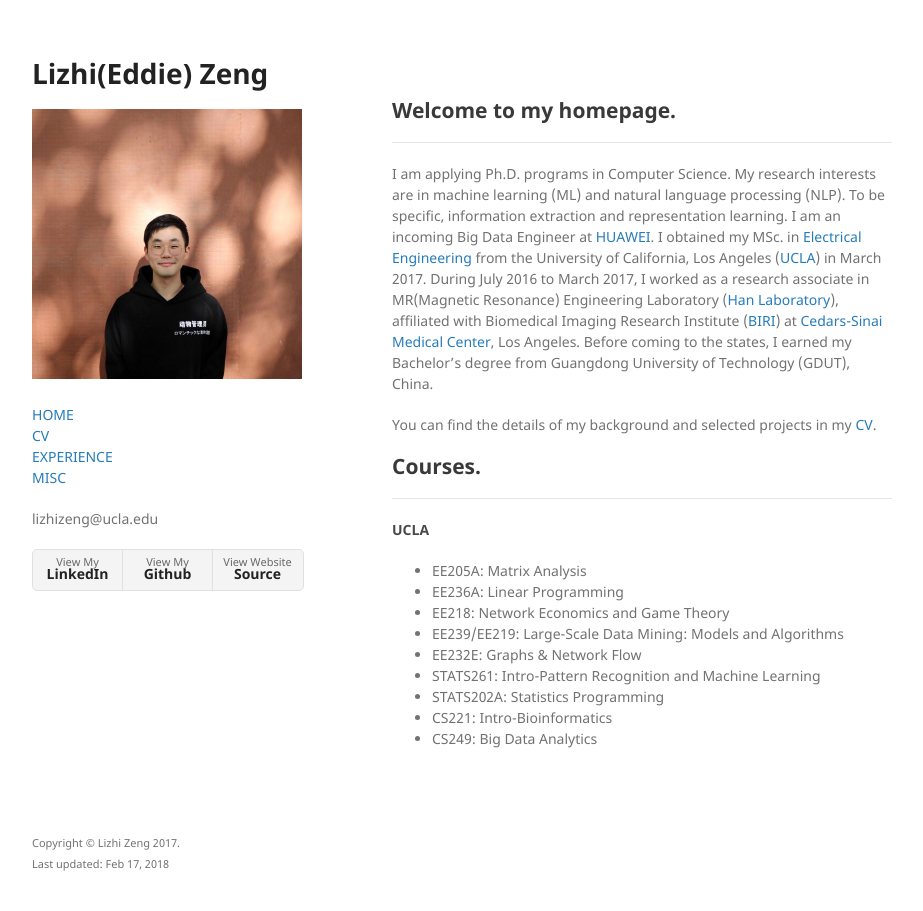
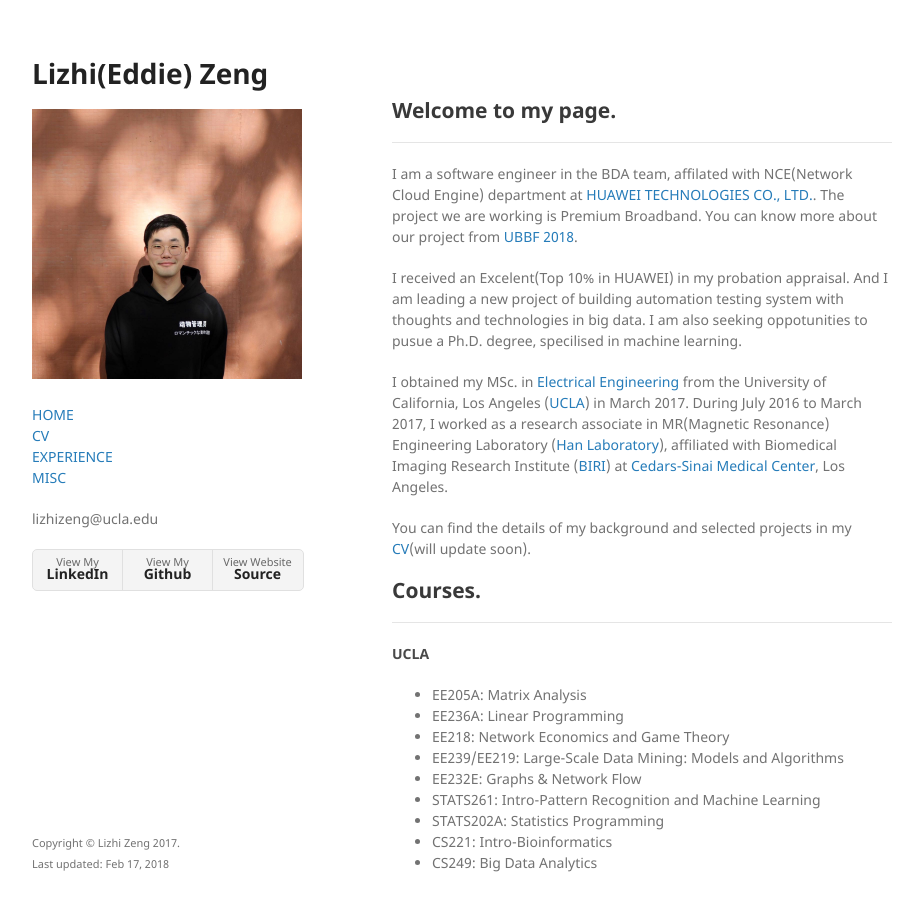
Before and after one commit to lizhiz/lizhiz.github.io, a Jekyll site: the page built from index.md, in a window 1280 px wide and 943 px high. Shown: the top 911 px of the window, without its empty margins (178-1101 px from the left). Built offline with Jekyll 4.4.1, drawn with Linux system fonts in a browser that asks for light colours; the repository's description, which GitHub fills in, is left out.

Commit message:
update intro

```diff
--- a/index.md
+++ b/index.md
@@ -4,13 +4,17 @@ layout: default
 
 &nbsp;
 
-## [](#header-2)Welcome to my homepage.
+## [](#header-2)Welcome to my page.
 
 * * *
 
-I am applying Ph.D. programs in Computer Science. My research interests are in machine learning (ML) and natural language processing (NLP). To be specific, information extraction and representation learning. I am an incoming Big Data Engineer at [HUAWEI](http://www.huawei.com/en/). I obtained my MSc. in [Electrical Engineering](http://www.ee.ucla.edu) from the University of California, Los Angeles ([UCLA](http://www.ucla.edu)) in March 2017. During July 2016 to March 2017, I worked as a research associate in MR(Magnetic Resonance) Engineering Laboratory ([Han Laboratory](https://www.cedars-sinai.edu/Research/Research-Labs/Han-Lab/)), affiliated with Biomedical Imaging Research Institute ([BIRI](https://www.cedars-sinai.edu/Research/Departments-and-Institutes/Biomedical-Imaging-Research-Institute/)) at [Cedars-Sinai Medical Center](https://www.cedars-sinai.org), Los Angeles. Before coming to the states, I earned my Bachelor's degree from Guangdong University of Technology (GDUT), China.
+I am a software engineer in the BDA team, affilated with NCE(Network Cloud Engine) department at [HUAWEI TECHNOLOGIES CO., LTD.](http://www.huawei.com/en/). The project we are working is Premium Broadband. You can know more about our project from [UBBF 2018](https://www.huawei.com/uk/press-events/events/ubbf-2018/hot-topics?name=premium-broadband).
 
-You can find the details of my background and selected projects in my [CV](https://drive.google.com/file/d/1WrUP6CYiQDBz3Hu7mFQYu6_Bj6uq9XaH/view?usp=sharing).
+I received an Excelent(Top 10% in HUAWEI) in my probation appraisal. And I am leading a new project of building automation testing system with thoughts and technologies in big data. I am also seeking oppotunities to pusue a Ph.D. degree, specilised in machine learning.
+
+I obtained my MSc. in [Electrical Engineering](http://www.ee.ucla.edu) from the University of California, Los Angeles ([UCLA](http://www.ucla.edu)) in March 2017. During July 2016 to March 2017, I worked as a research associate in MR(Magnetic Resonance) Engineering Laboratory ([Han Laboratory](https://www.cedars-sinai.edu/Research/Research-Labs/Han-Lab/)), affiliated with Biomedical Imaging Research Institute ([BIRI](https://www.cedars-sinai.edu/Research/Departments-and-Institutes/Biomedical-Imaging-Research-Institute/)) at [Cedars-Sinai Medical Center](https://www.cedars-sinai.org), Los Angeles.
+
+You can find the details of my background and selected projects in my [CV](https://drive.google.com/file/d/1WrUP6CYiQDBz3Hu7mFQYu6_Bj6uq9XaH/view?usp=sharing)(will update soon).
 
 ## [](#header-2)Courses.
 
```
